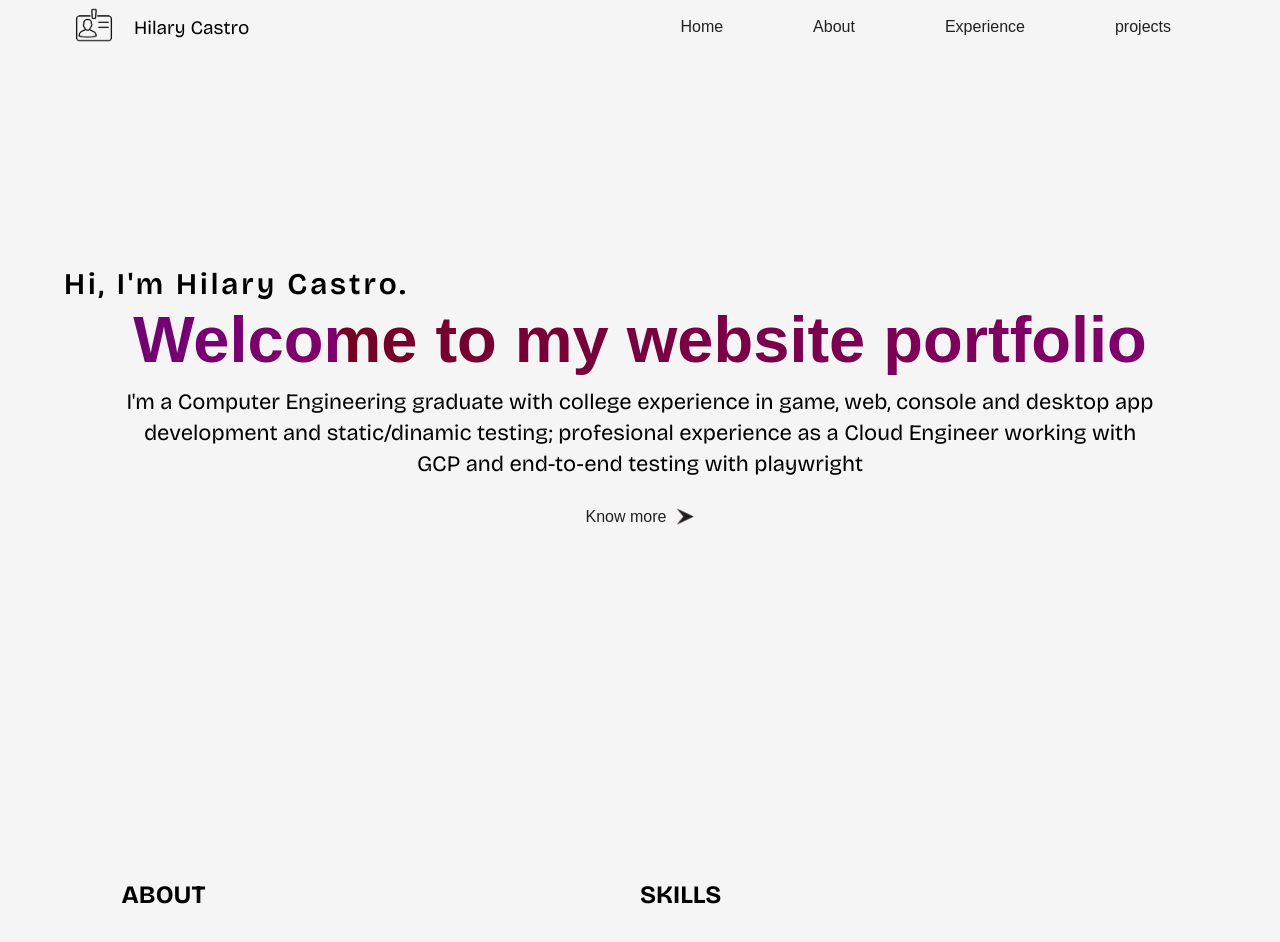
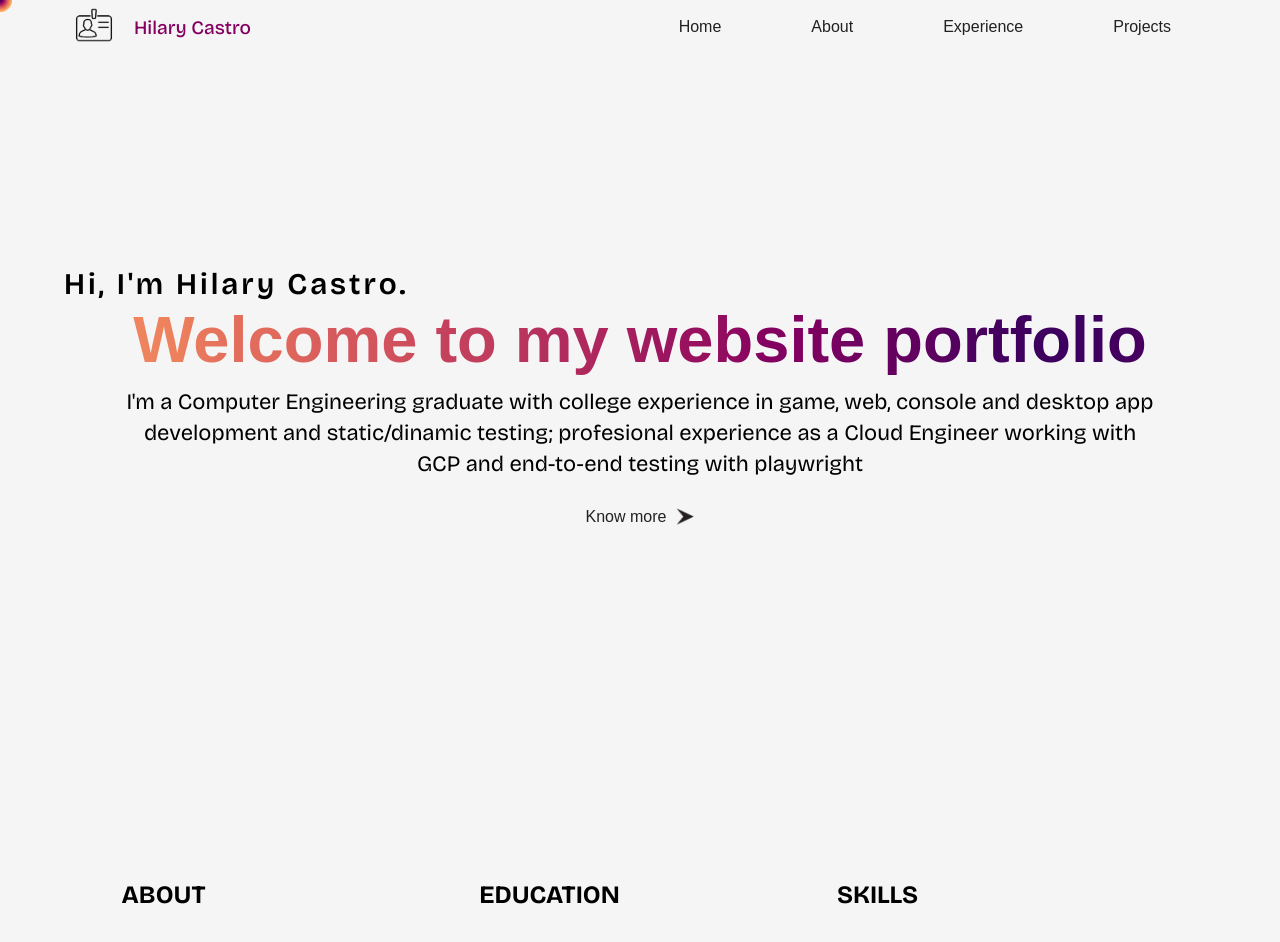
Before and after one commit to hilaryCC/Portfolio, a React (Vite) app in the folder client/: page / in a window 1280 px wide. Shown: the top 942 px of the page. Built offline with nearby package versions, Linux system fonts and the light colour scheme; a web font is replaced by a local one.

Commit message:
cursor animation

```diff
--- a/client/src/App.jsx
+++ b/client/src/App.jsx
@@ -2,10 +2,12 @@ import React from 'react'
 import { Navbar } from './components/navbar/Navbar'
 import Hero from './components/Hero/Hero'
 import About from './components/about/about'
+import Cursor from './components/cursor/Cursor.jsx'
 
 const App = () => {
   return (
     <div>
+      <Cursor/>
       <Navbar/>
       <Hero/>
       <div className='container'>
--- a/client/src/components/Hero/hero.css
+++ b/client/src/components/Hero/hero.css
@@ -20,15 +20,55 @@
     font-weight: 600;
     background: linear-gradient(
         to right,
-        rgb(117, 0, 35),
-        rgb(128, 0, 106),
-        rgb(73, 3, 139),
-        rgb(128, 0, 106)
+        rgb(255, 181, 107),
+        rgb(253, 175, 105),
+        rgb(248, 157, 99),
+        rgb(245, 151, 97),
+        rgb(239, 134, 94),
+        rgb(236, 128, 93),
+        rgb(227, 110, 92),
+        rgb(223, 104, 92),
+        rgb(213, 88, 92),
+        rgb(209, 82, 92),
+        rgb(196, 65, 93),
+        rgb(192, 59, 93),
+        rgb(178, 44, 94),
+        rgb(172, 38, 94),
+        rgb(156, 21, 95),
+        rgb(149, 15, 95),
+        rgb(131, 0, 96),
+        rgb(124, 0, 96),
+        rgb(104, 0, 96),
+        rgb(96, 0, 95),
+        rgb(72, 0, 95),
+        rgb(61, 0, 94),
+        rgb(61, 0, 94),
+        rgb(72, 0, 95),
+        rgb(96, 0, 95),
+        rgb(104, 0, 96),
+        rgb(124, 0, 96),
+        rgb(131, 0, 96),
+        rgb(149, 15, 95),
+        rgb(156, 21, 95),
+        rgb(172, 38, 94),
+        rgb(178, 44, 94),
+        rgb(192, 59, 93),
+        rgb(196, 65, 93),
+        rgb(209, 82, 92),
+        rgb(213, 88, 92),
+        rgb(223, 104, 92),
+        rgb(227, 110, 92),
+        rgb(236, 128, 93),
+        rgb(239, 134, 94),
+        rgb(245, 151, 97),
+        rgb(248, 157, 99),
+        rgb(253, 175, 105),
+        rgb(255, 181, 107)
     );
     background-clip: text;
     color: transparent;
     background-size: 200% auto;
-    animation: gradientAnimation 5s linear infinite;
+    animation: gradientAnimation 6s linear infinite;
 }
 
 @keyframes gradientAnimation{
--- a/client/src/components/about/about.css
+++ b/client/src/components/about/about.css
@@ -7,7 +7,7 @@
 }
 
 .section{
-    flex-basis: 50%;
+    flex-basis: 31%;
 }
 
 .section img{
--- a/client/src/components/about/about.jsx
+++ b/client/src/components/about/about.jsx
@@ -6,10 +6,13 @@ const About = () => {
   return (
     <div className='about'>
         <div className="section">
-            <h3>ABOUT</h3>
+          <h3>ABOUT</h3>
         </div>
         <div className="section">
-            <h3>SKILLS</h3>
+          <h3>EDUCATION</h3>
+        </div>
+        <div className="section">
+          <h3>SKILLS</h3>
         </div>
     </div>
   )
--- /dev/null
+++ b/client/src/components/cursor/Cursor.js
@@ -0,0 +1,57 @@
+const coords = { x: 0, y: 0 };
+
+const colors = [
+  "#ffb56b", "#fdaf69", "#f89d63", "#f59761", "#ef865e", "#ec805d",
+  "#e36e5c", "#df685c", "#d5585c", "#d1525c", "#c5415d", "#c03b5d",
+  "#b22c5e", "#ac265e", "#9c155f", "#950f5f", "#830060", "#7c0060",
+  "#680060", "#60005f", "#48005f", "#3d005e"
+];
+
+// Animate circles based on the current mouse coordinates
+export function animateCircles(circles) {
+  // Initialize each circle's color and starting position
+  circles.forEach((circle, index) => {
+    if (circle) {
+      circle.x = 0;
+      circle.y = 0;
+      circle.style.backgroundColor = colors[index % colors.length];
+    }
+  });
+
+  // Update the mouse coordinates on mouse move
+  window.addEventListener("mousemove", (e) => {
+    coords.x = e.clientX;
+    coords.y = e.clientY;
+  });
+
+  const animate = () => {
+    let x = coords.x;
+    let y = coords.y;
+
+    // Loop over each circle and set its new position
+    circles.forEach((circle, index) => {
+      if (circle) {
+        // Set circle's position
+        circle.style.left = `${x - 12}px`;
+        circle.style.top = `${y - 12}px`;
+        circle.style.transform = `scale(${(circles.length - index) / circles.length})`;
+
+        // Save the circle’s current coordinates
+        circle.x = x;
+        circle.y = y;
+
+        // Move towards the next circle's position with a smooth transition
+        const nextCircle = circles[index + 1] || { x: coords.x, y: coords.y };
+        x += (nextCircle.x - x) * 0.3;
+        y += (nextCircle.y - y) * 0.3;
+      }
+    });
+
+    // Repeat the animation
+    requestAnimationFrame(animate);
+  };
+
+  animate();
+}
+
+export default animateCircles;
--- /dev/null
+++ b/client/src/components/cursor/Cursor.jsx
@@ -0,0 +1,30 @@
+import React, { useEffect, useRef } from 'react';
+import animateCircles from './Cursor';
+import './cursor.css';
+
+const Cursor = () => {
+  const circlesRef = useRef([]);
+
+  useEffect(() => {
+    animateCircles(circlesRef.current); // Call animateCircles with the refs to circles
+
+    // Cleanup event listener on component unmount
+    return () => {
+      window.removeEventListener("mousemove", animateCircles);
+    };
+  }, []);
+
+  return (
+    <div>
+      {Array.from({ length: 22 }).map((_, index) => (
+        <div
+          key={index}
+          className="circle"
+          ref={(el) => (circlesRef.current[index] = el)}
+        ></div>
+      ))}
+    </div>
+  );
+};
+
+export default Cursor;
--- /dev/null
+++ b/client/src/components/cursor/cursor.css
@@ -0,0 +1,11 @@
+.circle {
+    height: 24px;
+    width: 24px;
+    border-radius: 24px;
+    background-color: black;
+    position: fixed;
+    top: 0;
+    left: 0;
+    pointer-events: none;
+    z-index: 99999999; /* so that it stays on top of all other elements */
+  }
--- a/client/src/components/navbar/Navbar.jsx
+++ b/client/src/components/navbar/Navbar.jsx
@@ -13,7 +13,7 @@ export const Navbar = () => {
         <li><button className='btn'>Home</button></li>
         <li><button className='btn'>About</button></li>
         <li><button className='btn'>Experience</button></li>
-        <li><button className='btn'>projects</button></li>
+        <li><button className='btn'>Projects</button></li>
       </ul>
     </nav>
   )
--- a/client/src/components/navbar/navbar.css
+++ b/client/src/components/navbar/navbar.css
@@ -26,6 +26,8 @@ nav{
     margin-left: 10px;
     font-size: 19px;
     font-family: "Bricolage Grotesque", sans-serif;
+    color: #830060;
+    font-weight: 500;
 }
 
 nav ul li{
--- a/client/src/index.css
+++ b/client/src/index.css
@@ -41,6 +41,6 @@ a{
 }
 
 .btn:hover{
-  background-color: rgba(139, 6, 46,1);
+  background-color: #830060;
   color: white;
 }
```
